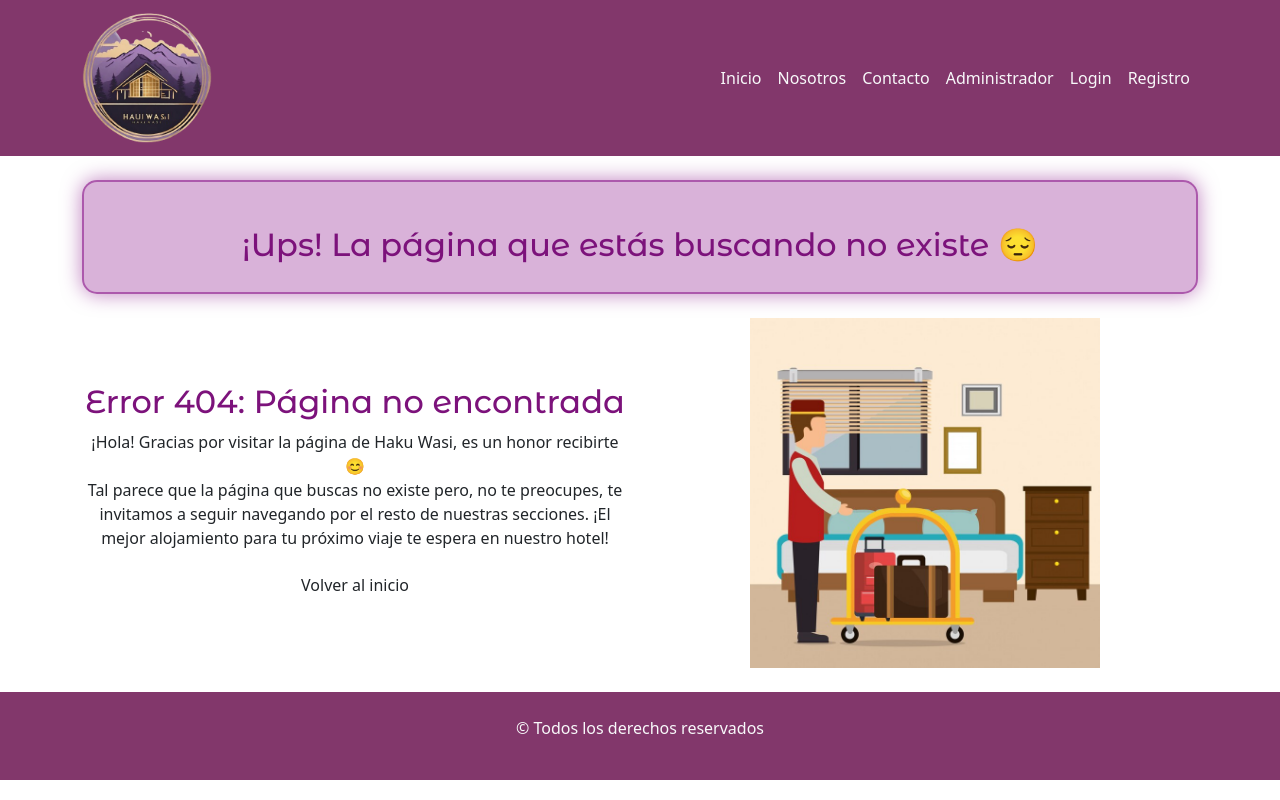
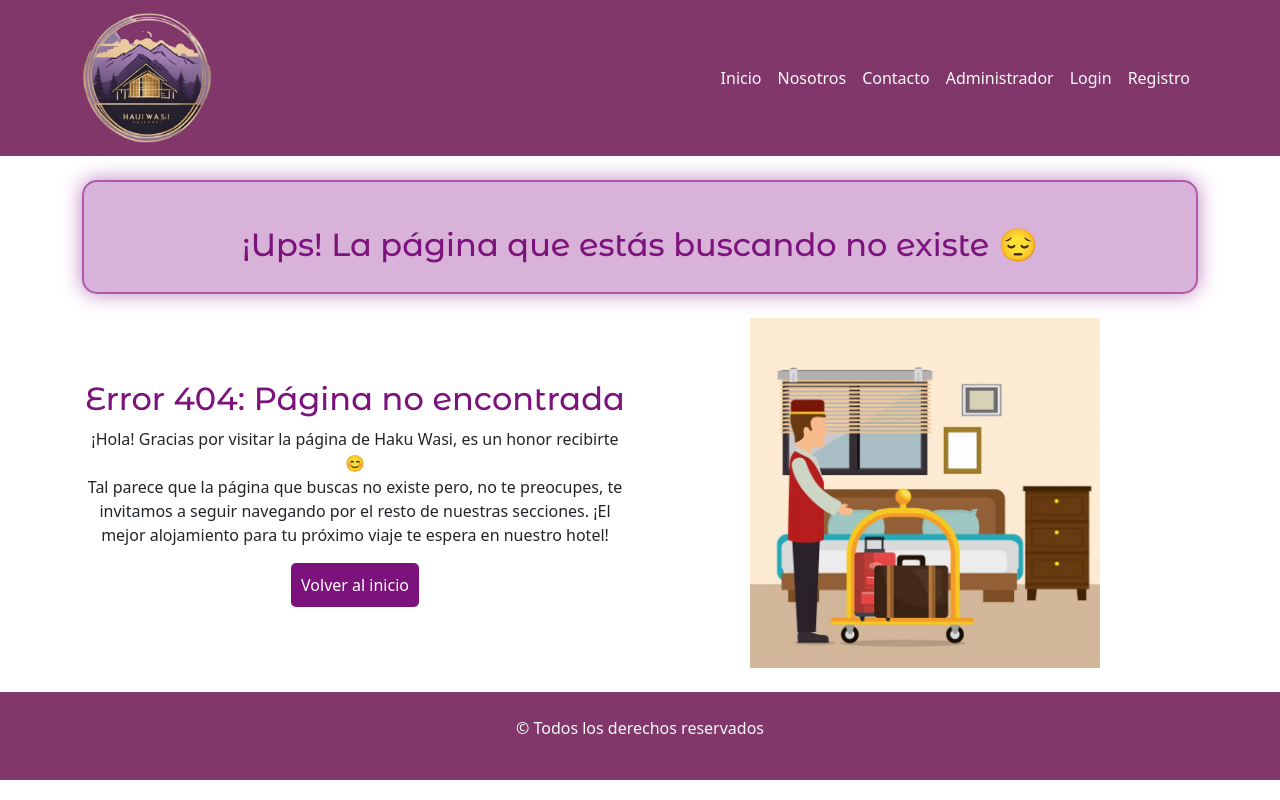
Before and after one commit to Pabmoy25/proyectoHotel-FrontEnd, a React (Vite) app: page /error404 in a window 1280 px wide. Built offline with nearby package versions, Linux system fonts and the light colour scheme.

Commit message:
agregado el botón para volver al incio y aplicado el estilo para que tenga un color acorde al resto de la página

```diff
--- a/src/App.css
+++ b/src/App.css
@@ -210,3 +210,16 @@ tbody {
   background-color: #82376b;
   color: #fff;
 }
+
+
+
+.btn-volver {
+  background-color: #7c127b; /* Aplicar el color deseado al botón */
+  border-color: #7c127b; /* Cambiar el color del borde si es necesario */
+  color: #fff; /* Cambiar el color del texto */
+}
+
+.btn-volver:hover {
+  background-color: #82376b; /* Cambiar el color al pasar el cursor sobre el botón */
+  border-color: #82376b; /* Cambiar el color del borde al pasar el cursor sobre el botón */
+}
--- a/src/components/pages/Error404.jsx
+++ b/src/components/pages/Error404.jsx
@@ -20,12 +20,12 @@ const Error404 = () => {
               Tal parece que la página que buscas no existe pero, no te preocupes, te invitamos a seguir navegando por el resto de nuestras secciones. ¡El mejor alojamiento para tu próximo viaje te espera en nuestro hotel!
             </p>
             <div className="text-center">
-              <Link to="/" className="btn btn-pink">Volver al inicio</Link>
-            </div>
+            <Link to="/" className="btnequipo btn-volver">Volver al inicio</Link>
+          </div>
           </div>
           <div className="col-lg-6 col-md-12 col-sm-12 d-flex justify-content-center align-items-center ">
             <img
-              src={error404} // Utilizar la variable que contiene la ruta de la imagen
+              src={error404}
               alt="Error 404"
               className="img-fluid "
               width={350}
```
